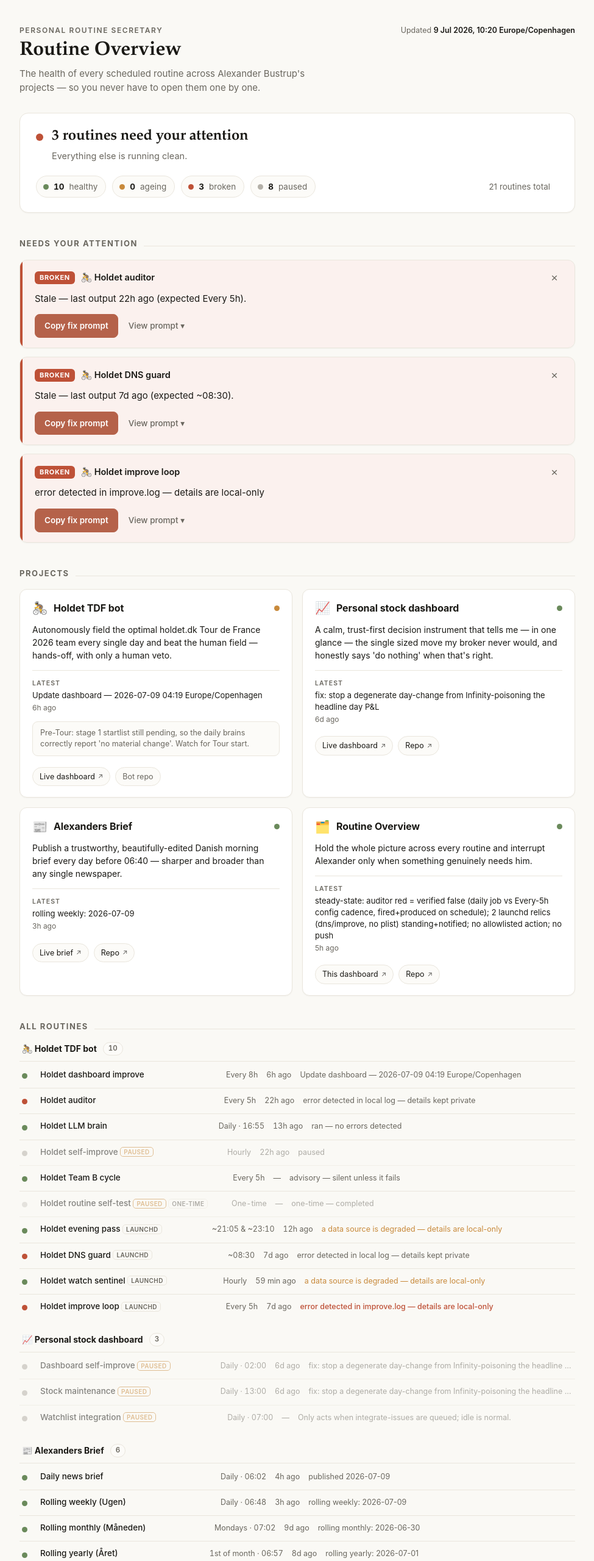
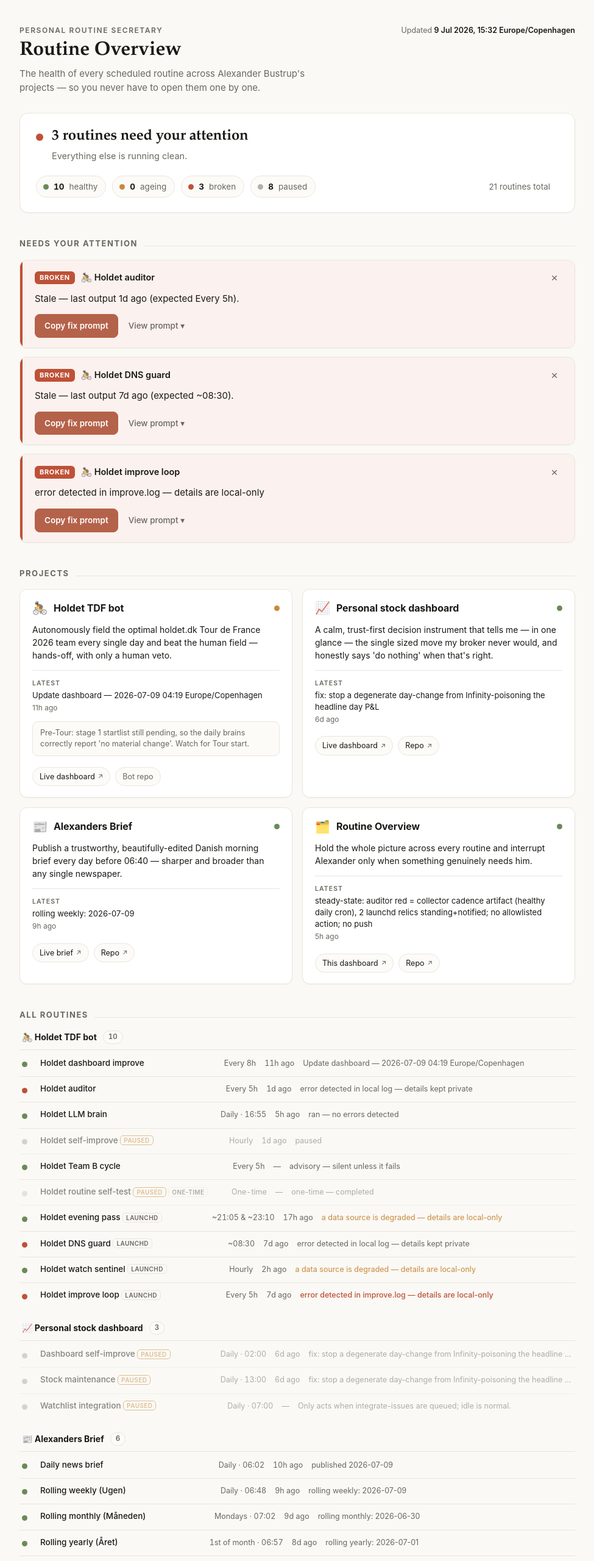
Before and after one commit to abustrup/Routine-overview, a website: page index.html in a window 1280 px wide. Shown: the top 2560 px of the page at 61% size, without its empty margins (152-1127 px from the left). Drawn offline with Linux system fonts and the light colour scheme.

Commit message:
overview: 2026-07-09 16:15 — 10🟢 0🟡 3🔴 · steady-state: auditor red = daily-cron cadence artifact (healthy, fired 08:01); 2 launchd relics standing/notified; no allowlisted action; no push

```diff
--- a/index.html
+++ b/index.html
@@ -249,7 +249,7 @@
         <p class="eyebrow">Personal routine secretary</p>
         <h1>Routine Overview</h1>
       </div>
-      <div class="stamp">Updated <b>9 Jul 2026, 10:20 Europe/Copenhagen</b></div>
+      <div class="stamp">Updated <b>9 Jul 2026, 15:32 Europe/Copenhagen</b></div>
     </div>
     <p class="subtitle">The health of every scheduled routine across Alexander Bustrup's projects — so you never have to open them one by one.</p>
   </header>
@@ -280,7 +280,7 @@
       <span class="attn__where">🚴 Holdet auditor</span>
       <button type="button" class="dismiss-x" data-dismiss aria-label="Hide this alert" title="Hide — it comes back if the issue is still there next refresh">×</button>
     </div>
-    <p class="attn__msg">Stale — last output 22h ago (expected Every 5h).</p>
+    <p class="attn__msg">Stale — last output 1d ago (expected Every 5h).</p>
     <div class="fix">
     <div class="fix__actions">
       <button type="button" class="btn btn--copy"
@@ -372,7 +372,7 @@
     <div class="proj__now">
       <span class="proj__now-k">Latest</span>
       <span class="proj__now-v">Update dashboard — 2026-07-09 04:19 Europe/Copenhagen</span>
-      <span class="proj__now-ago">6h ago</span>
+      <span class="proj__now-ago">11h ago</span>
     </div>
     <p class="proj__note">Pre-Tour: stage 1 startlist still pending, so the daily brains correctly report 'no material change'. Watch for Tour start.</p>
     <div class="proj__links"><a class="chip" href="https://abustrup.github.io/Holdet-TDF-2026/" target="_blank" rel="noopener">Live dashboard<span class="chip__ext" aria-hidden="true">↗</span></a><span class="chip chip--local">Bot repo</span></div>
@@ -400,7 +400,7 @@
     <div class="proj__now">
       <span class="proj__now-k">Latest</span>
       <span class="proj__now-v">rolling weekly: 2026-07-09</span>
-      <span class="proj__now-ago">3h ago</span>
+      <span class="proj__now-ago">9h ago</span>
     </div>
 
     <div class="proj__links"><a class="chip" href="https://abustrup.github.io/alexanders-brief/" target="_blank" rel="noopener">Live brief<span class="chip__ext" aria-hidden="true">↗</span></a><a class="chip" href="https://github.com/abustrup/alexanders-brief" target="_blank" rel="noopener">Repo<span class="chip__ext" aria-hidden="true">↗</span></a></div>
@@ -413,7 +413,7 @@
     <p class="proj__goal">Hold the whole picture across every routine and interrupt Alexander only when something genuinely needs him.</p>
     <div class="proj__now">
       <span class="proj__now-k">Latest</span>
-      <span class="proj__now-v">steady-state: auditor red = verified false (daily job vs Every-5h config cadence, fired+produced on schedule); 2 launchd relics (dns/improve, no plist) standing+notified; no allowlisted action; no push</span>
+      <span class="proj__now-v">steady-state: auditor red = collector cadence artifact (healthy daily cron), 2 launchd relics standing+notified; no allowlisted action; no push</span>
       <span class="proj__now-ago">5h ago</span>
     </div>
 
@@ -429,25 +429,25 @@
     <span class="row__dot"><span class="dot dot--green" title="Healthy" aria-hidden="true"></span></span>
     <span class="row__name">Holdet dashboard improve</span>
     <span class="row__cadence">Every 8h</span>
-    <span class="row__ago">6h ago</span>
+    <span class="row__ago">11h ago</span>
     <span class="row__head" title="Update dashboard — 2026-07-09 04:19 Europe/Copenhagen">Update dashboard — 2026-07-09 04:19 Europe/Copenhagen</span>
   </li><li class="row">
     <span class="row__dot"><span class="dot dot--red" title="Needs attention" aria-hidden="true"></span></span>
     <span class="row__name">Holdet auditor</span>
     <span class="row__cadence">Every 5h</span>
-    <span class="row__ago">22h ago</span>
+    <span class="row__ago">1d ago</span>
     <span class="row__head" title="error detected in local log — details kept private">error detected in local log — details kept private</span>
   </li><li class="row">
     <span class="row__dot"><span class="dot dot--green" title="Healthy" aria-hidden="true"></span></span>
     <span class="row__name">Holdet LLM brain</span>
     <span class="row__cadence">Daily · 16:55</span>
-    <span class="row__ago">13h ago</span>
+    <span class="row__ago">5h ago</span>
     <span class="row__head" title="ran — no errors detected">ran — no errors detected</span>
   </li><li class="row row--muted">
     <span class="row__dot"><span class="dot dot--paused" title="Paused" aria-hidden="true"></span></span>
     <span class="row__name">Holdet self-improve <span class="tag tag--off">paused</span></span>
     <span class="row__cadence">Hourly</span>
-    <span class="row__ago">22h ago</span>
+    <span class="row__ago">1d ago</span>
     <span class="row__head" title="paused">paused</span>
   </li><li class="row">
     <span class="row__dot"><span class="dot dot--green" title="Healthy" aria-hidden="true"></span></span>
@@ -465,7 +465,7 @@
     <span class="row__dot"><span class="dot dot--green" title="Healthy" aria-hidden="true"></span></span>
     <span class="row__name">Holdet evening pass <span class="tag">launchd</span></span>
     <span class="row__cadence">~21:05 &amp; ~23:10</span>
-    <span class="row__ago">12h ago</span>
+    <span class="row__ago">17h ago</span>
     <span class="row__head row__head--note" title="a data source is degraded — details are local-only">a data source is degraded — details are local-only</span>
   </li><li class="row">
     <span class="row__dot"><span class="dot dot--red" title="Needs attention" aria-hidden="true"></span></span>
@@ -477,7 +477,7 @@
     <span class="row__dot"><span class="dot dot--green" title="Healthy" aria-hidden="true"></span></span>
     <span class="row__name">Holdet watch sentinel <span class="tag">launchd</span></span>
     <span class="row__cadence">Hourly</span>
-    <span class="row__ago">59 min ago</span>
+    <span class="row__ago">2h ago</span>
     <span class="row__head row__head--note" title="a data source is degraded — details are local-only">a data source is degraded — details are local-only</span>
   </li><li class="row">
     <span class="row__dot"><span class="dot dot--red" title="Needs attention" aria-hidden="true"></span></span>
@@ -513,13 +513,13 @@
     <span class="row__dot"><span class="dot dot--green" title="Healthy" aria-hidden="true"></span></span>
     <span class="row__name">Daily news brief</span>
     <span class="row__cadence">Daily · 06:02</span>
-    <span class="row__ago">4h ago</span>
+    <span class="row__ago">10h ago</span>
     <span class="row__head" title="published 2026-07-09">published 2026-07-09</span>
   </li><li class="row">
     <span class="row__dot"><span class="dot dot--green" title="Healthy" aria-hidden="true"></span></span>
     <span class="row__name">Rolling weekly (Ugen)</span>
     <span class="row__cadence">Daily · 06:48</span>
-    <span class="row__ago">3h ago</span>
+    <span class="row__ago">9h ago</span>
     <span class="row__head" title="rolling weekly: 2026-07-09">rolling weekly: 2026-07-09</span>
   </li><li class="row">
     <span class="row__dot"><span class="dot dot--green" title="Healthy" aria-hidden="true"></span></span>
@@ -553,7 +553,7 @@
     <span class="row__name">Routine secretary (this)</span>
     <span class="row__cadence">Every 5h · :17</span>
     <span class="row__ago">5h ago</span>
-    <span class="row__head" title="steady-state: auditor red = verified false (daily job vs Every-5h config cadence, fired+produced on schedule); 2 launchd relics (dns/improve, no plist) standing+notified; no allowlisted action; no push">steady-state: auditor red = verified false (daily job vs Every-5h config cadence, fired+produced on schedule); 2 launchd relics (dns/improve, no plist) standing+notified; no allowlisted action; no push</span>
+    <span class="row__head" title="steady-state: auditor red = collector cadence artifact (healthy daily cron), 2 launchd relics standing+notified; no allowlisted action; no push">steady-state: auditor red = collector cadence artifact (healthy daily cron), 2 launchd relics standing+notified; no allowlisted action; no push</span>
   </li><li class="row row--muted">
     <span class="row__dot"><span class="dot dot--paused" title="Paused" aria-hidden="true"></span></span>
     <span class="row__name">Overview self-improve <span class="tag tag--off">paused</span></span>
@@ -576,7 +576,7 @@
   <footer>
     Health is reconstructed from each routine's real artifacts — git commits, run-logs and published files — not just whether the scheduler fired. Silent by design: you get a push only when something needs you.
     <br>
-    Generated 9 Jul 2026, 10:20 Europe/Copenhagen
+    Generated 9 Jul 2026, 15:32 Europe/Copenhagen
     <span class="foot-sep">·</span>
     <a href="https://github.com/abustrup/Routine-overview" target="_blank" rel="noopener">github.com/abustrup/Routine-overview</a>
   </footer>
```
Also changed, not shown: data/status.json (+19 -19 lines), 1 other file.
